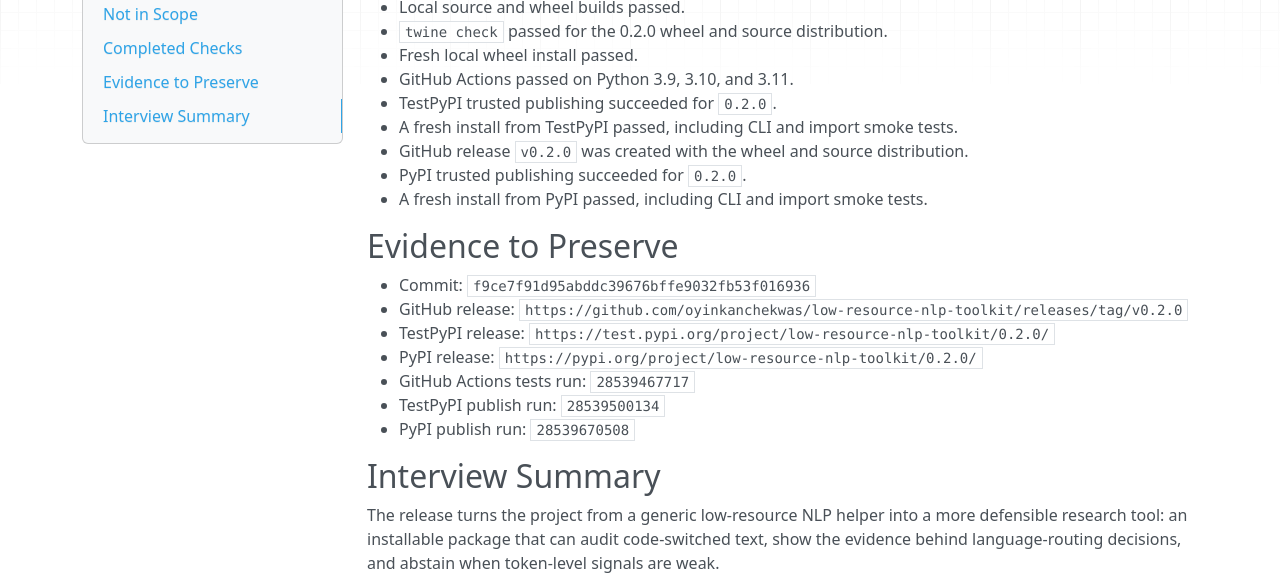
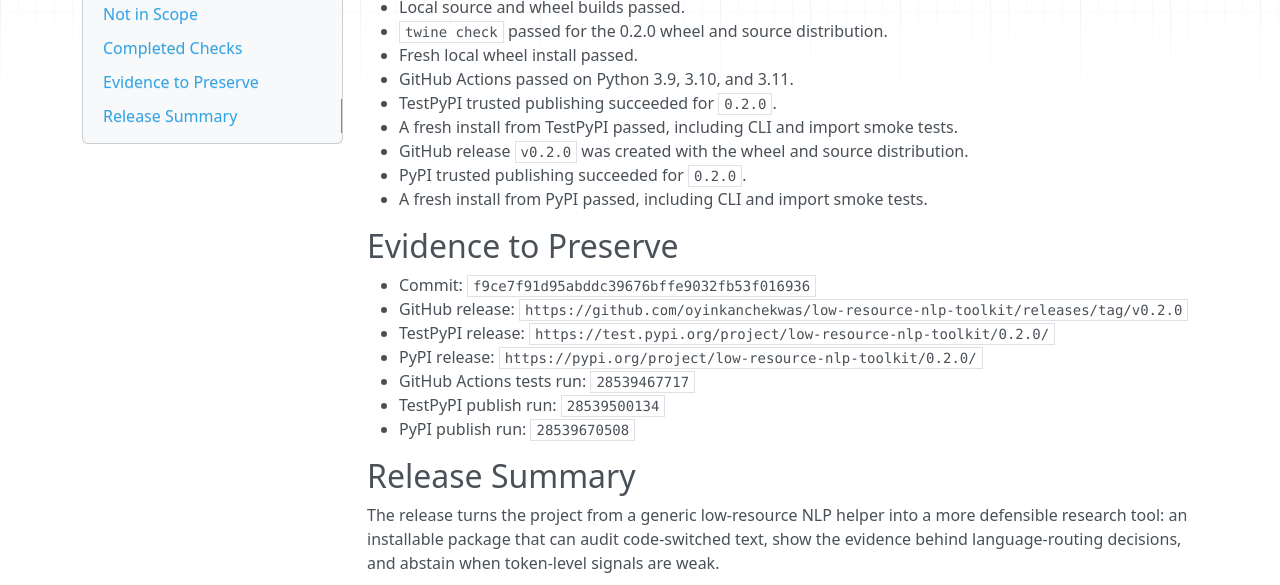
Before and after one commit to oyinkanchekwas/low-resource-nlp-toolkit, an MkDocs documentation site: the page built from docs/release_plan_v0_2.md, in a window 1280 px wide and 900 px high, scrolled down 577 px. Shown: the part 222-807 px from the top of the window. Built offline with MkDocs 1.6.1, drawn with Linux system fonts in a browser that asks for light colours; nearby versions of some CDN libraries.

Commit message:
Tighten public release wording
Remove interview-facing and AI-generated phrasing from public docs so the release record and adoption notes stay evidence-led and reviewer-safe.

```diff
--- a/docs/release_plan_v0_2.md
+++ b/docs/release_plan_v0_2.md
@@ -44,6 +44,6 @@
 - TestPyPI publish run: `28539500134`
 - PyPI publish run: `28539670508`
 
-## Interview Summary
+## Release Summary
 
 The release turns the project from a generic low-resource NLP helper into a more defensible research tool: an installable package that can audit code-switched text, show the evidence behind language-routing decisions, and abstain when token-level signals are weak.
```
Also changed, not shown: docs/adoption.md (+1 -1 lines).
